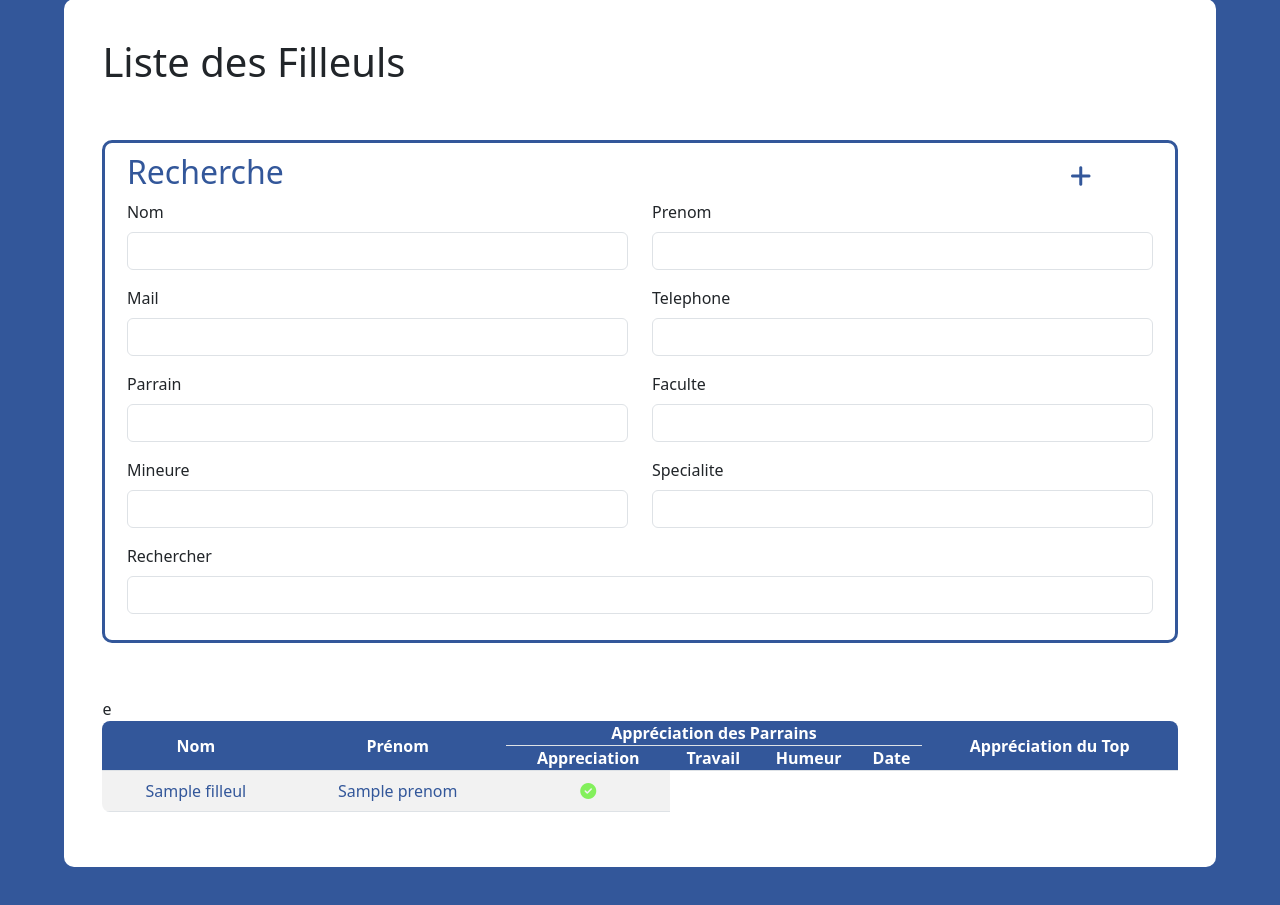
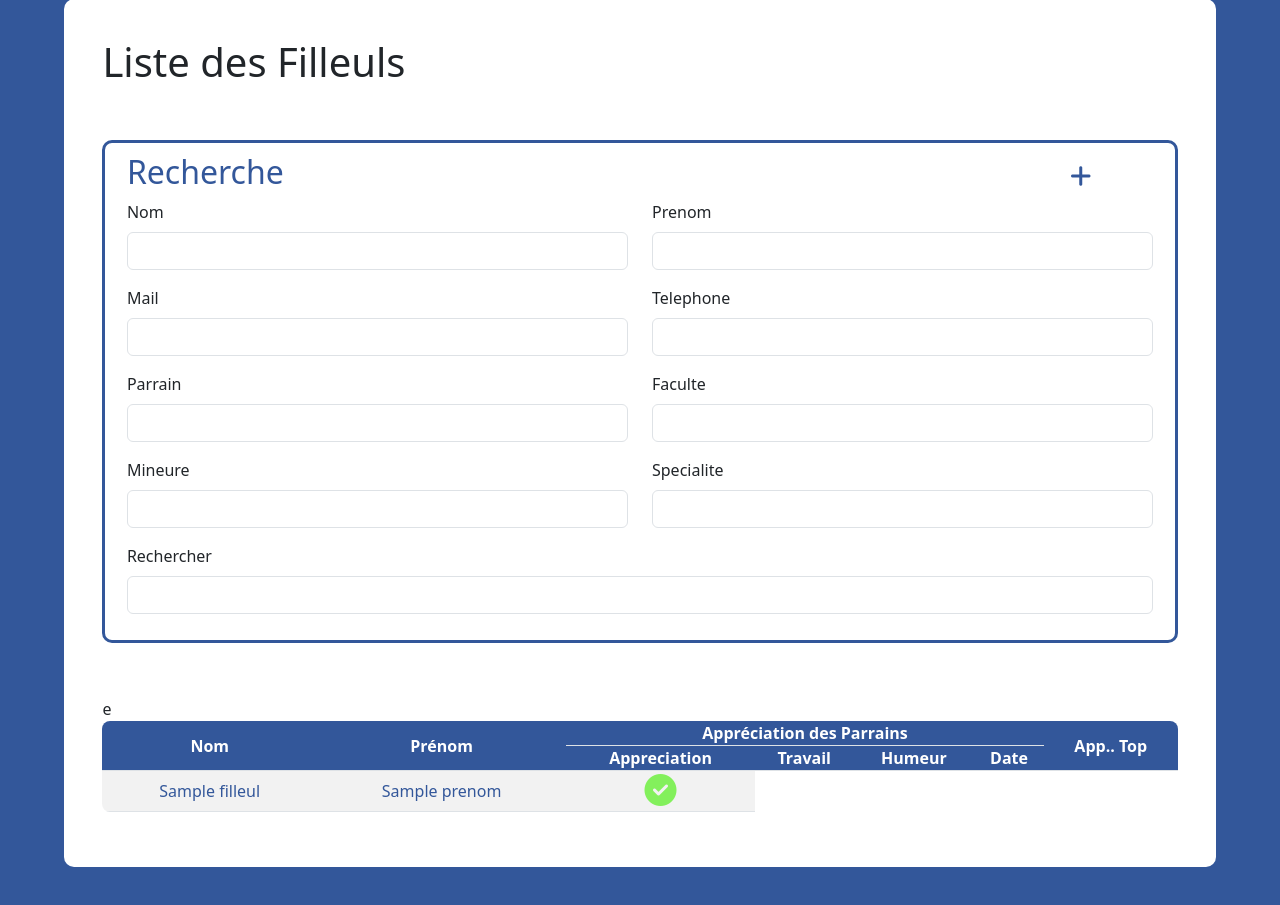
Before and after one commit to YannickLeCam/tutorat, a Symfony app: template templates/filleul/index.html.twig in a window 1280 px wide. Shown: the part 95-1000 px from the top of the page. Run offline with Twig, Linux system fonts and the light colour scheme; the template is opened without the code that fills it: most values are stand-ins (such as "Sample title", 1, 10 or a date in 2020); form fields are guessed from the names that the template uses; style sheets or scripts are compiled from the project's sources; some libraries are stand-ins or nearby versions.

Commit message:
fix(CSSing list filleuls)

```diff
--- a/templates/filleul/index.html.twig
+++ b/templates/filleul/index.html.twig
@@ -68,7 +68,7 @@
                     <th rowspan="2">Nom</th>
                     <th rowspan="2">Prénom</th>
                     <th class="title" colspan="4">Appréciation des Parrains</th>
-                    <th rowspan="2">Appréciation du Top</th>
+                    <th rowspan="2">App.. Top</th>
                 </tr>
                 <tr>
                     <th>Appreciation</th>
@@ -95,10 +95,10 @@
 
                             <td>
                                 {% if filleul.topAppreciations | length > 0 %}
-                                    <i class="fa-solid fa-circle-check" style="color: #83f05c;"></i>
+                                    <i class="fa-solid fa-circle-check" style="color: #83f05c;font-size: xx-large;"></i>
                                     {# {{filleul.topAppreciations | last }} #}
                                 {% else %}
-                                    <i class="fa-solid fa-circle-xmark" style="color: #fe4d4d;"></i>
+                                    <i class="fa-solid fa-circle-xmark" style="color: #fe4d4d;font-size: xx-large;"></i>
                                     {# <p>Pas encore d'appreciation de Mi-Semestre</p> #}
                                 {% endif %}
                             </td>
```
